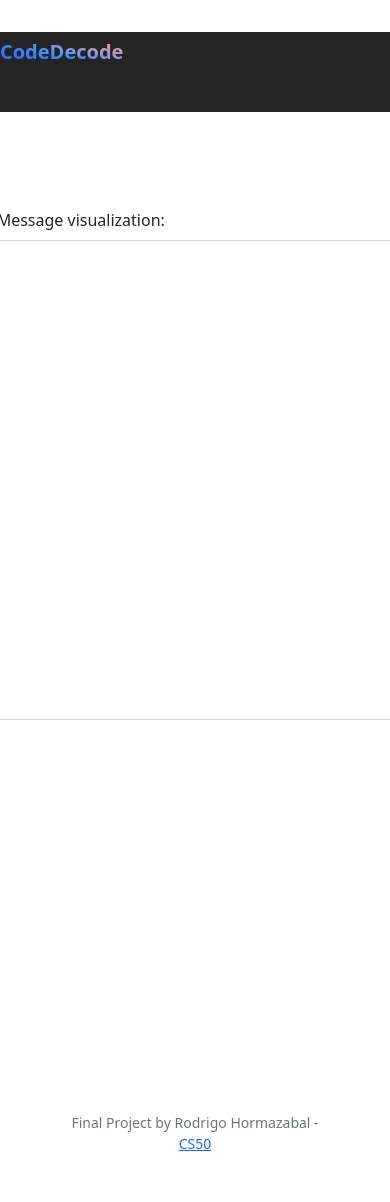
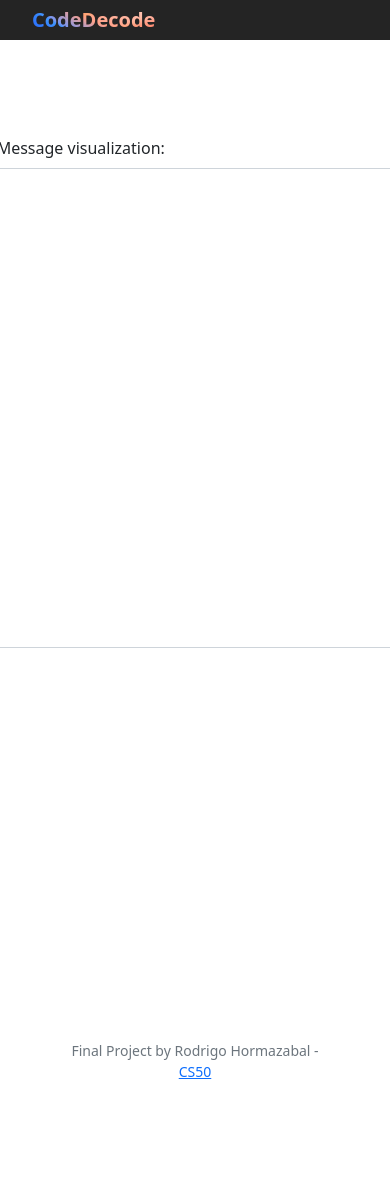
Before and after one commit to CainSoulless/CoDecode, a Flask app: page / in a window 390 px wide; the page is wider, and only the part inside the window is pictured. After the commit the page ends 1079 px from the top of that part, so only its background shows below. Run offline with Flask 2, Linux system fonts and the light colour scheme; the visitor is signed in with stand-in values (Sample User, id 1); some libraries are stand-ins or nearby versions.

Commit message:
Implemented some responsive portal.html

```diff
--- a/static/css/account/account__login.css
+++ /dev/null
@@ -1,15 +0,0 @@
-.account__login {
-    width: 120%;
-    display: flex;
-}
-
-.account__checkbox {
-    margin-top: 1%;
-    display: flex;
-    align-items: start;
-}
-
-.account__checkbox--btn {
-    margin-left: 9.5%;
-    display: flex;
-}
--- a/static/css/container__right.css
+++ /dev/null
@@ -1,3 +0,0 @@
-.container__right {
-    width: 50%;
-}
--- a/static/css/home/navbar__layout.css
+++ b/static/css/home/navbar.css
@@ -1,10 +1,24 @@
 .navbar__layout {
+    padding-left: 2rem;
+    display: flex;
+    align-items: center;
     background-color: #242424;
 }
 
+.navbar__nav {
+    display: flex;
+    font-size: 300;
+    margin-top: 1.5rem;
+}
+
+.navbar__logged-as {
+    display: flex;
+    align-items: center;
+    color: #0d6efd;
+}
+/*
 .navbar-brand {
-    margin-top: 2rem;
-    margin-right: 2rem;
+    margin: 2rem;
 }
 
 nav .navbar__nav li a{
@@ -17,11 +31,5 @@
     letter-spacing: 2px;
 }
 
-.navbar__nav {
-    display: flex;
-    margin-top: 1.5rem;
-}
-.navbar__logout {
-    position: relative;
-    padding-left: 80rem;
-}
+
+*/
--- a/static/css/presentation/presentation.css
+++ b/static/css/portal/presentation/presentation.css
@@ -30,7 +30,7 @@
 }
  .presentation__dev {
     color: #9996A0;
-    margin-top: 38rem;
+    margin-top: 17rem;
     font-size: 1.6rem;
     font-weight: 900;
  }
--- a/static/css/style.css
+++ b/static/css/style.css
@@ -1,3 +1,7 @@
 :root {
-    font-family: 'Roboto', sans-serif;
+    font-family: 'Roboto', sans-serif !important;
 }
+
+.btn-light {
+    background-color: #dedede !important;
+}
--- a/templates/home.html
+++ b/templates/home.html
@@ -5,7 +5,7 @@
 {% endblock%}
 
 {% block style %}
-    <link rel="stylesheet" href="{{ url_for('static', filename='css/home/navbar__layout.css') }}">
+    <link rel="stylesheet" href="{{ url_for('static', filename='css/home/navbar.css') }}">
     <link rel="stylesheet" href="{{ url_for('static', filename='css/presentation/presentation.css') }}">
     <link rel="stylesheet" href="{{ url_for('static', filename='css/home/message.css') }}">
     <link rel="stylesheet" href="{{ url_for('static', filename='css/home/home.css') }}">
--- a/templates/layout.html
+++ b/templates/layout.html
@@ -4,15 +4,9 @@
         <title>CodeDecode {% block title %}{% endblock %}</title>
         <meta charset="UTF-8">
         <meta name="viewport" content="width=device-width, initial-scale=1">
-        <link href="css/style.css" rel="stylesheet">
-
-        <link href="static/css/reset.css" rel="stylesheet">
-        <link href="static/css/style.css" rel="stylesheet">
-        <link href="static/css/container__right.css" rel="stylesheet">
-        <link href="static/css/container__left.css" rel="stylesheet">
-        <link href="static/css/account/account__create.css" rel="stylesheet">
-        <link href="static/css/account/account__temp.css" rel="stylesheet">
-        <link href="static/css/account/account__login.css" rel="stylesheet">
+        <link rel="stylesheet" href="{{ url_for('static', filename='css/style.css') }}">
+        <link rel="stylesheet" href="{{ url_for('static', filename='css/reset.css') }}">
+        <link rel="stylesheet" href="{{ url_for('static', filename='css/portal/presentation/presentation.css') }}">
 
         {% block style %}{% endblock %}
 
@@ -21,7 +15,6 @@
         <!-- Font Roboto -->
         <link href="https://fonts.googleapis.com/css2?family=Roboto:wght@400;500;700;900&display=swap" rel="stylesheet">
         <script src="https://ajax.googleapis.com/ajax/libs/jquery/3.6.1/jquery.min.js"></script>
-        <script src="https://maxcdn.bootstrapcdn.com/bootstrap/3.4.1/js/bootstrap.min.js"></script>
     </head>
     <body>
         <!-- <nav class="navbar navbar-expand-lg navbar__layout"> -->
@@ -32,7 +25,7 @@
             </button>
 
             <div class="collapse navbar-collapse navbar__items" id="navbarSupportedContent">
-                <ul class="navbar__nav mr-auto">
+                <ul class="navbar__nav mr-auto w-100">
                     <li class="nav-item active">
                         <a class="nav-link" href="#">email</a>
                     </li>
@@ -43,9 +36,7 @@
                         <a class="nav-link" href="#">decode</a>
                     </li>
                     <li class="nav-item dropdown">
-                        <a class="nav-link dropdown-toggle" href="#" id="navbarDropdown" role="button" data-toggle="dropdown" aria-haspopup="true" aria-expanded="false">
-                       hashes
-                        </a>
+                        <a class="nav-link dropdown-toggle" href="#" id="navbarDropdown" role="button" data-toggle="dropdown" aria-haspopup="true" aria-expanded="false">hashes</a>
                         <div class="dropdown-menu" aria-labelledby="navbarDropdown">
                             <a class="dropdown-item" href="#">Action</a>
                             <a class="dropdown-item" href="#">Another action</a>
@@ -53,9 +44,9 @@
                                 <a class="dropdown-item" href="#">Something else here</a>
                         </div>
                     </li>
-                    <!-- <li class="nav-item "> -->
-                    <li>
-                        <a class="navbar__logout" href="/logout">logOut</a>
+                    <p class="nav-link ms-auto navbar__logged-as">Logged as:</p>
+                    <li class="nav-item me-5">
+                        <a class="nav-link" href="/logout">logOut</a>
                     </li>
                 </ul>
             </div>
```
Also changed, not shown: static/css/portal/account/account__login.css (added, +23 -0 lines), static/css/portal/container__right.css (added, +23 -0 lines), templates/portal.html (+20 -15 lines), static/css/portal/account/account.css (renamed from static/css/account/account.css), static/css/portal/account/account__create.css (renamed from static/css/account/account__create.css), static/css/portal/account/account__temp.css (renamed from static/css/account/account__temp.css), static/css/portal/container__left.css (renamed from static/css/container__left.css), static/css/portal/presentation/presentation__right.css (renamed from static/css/presentation/presentation__rigth.css), static/img/shot.png (added), 1 other file.
